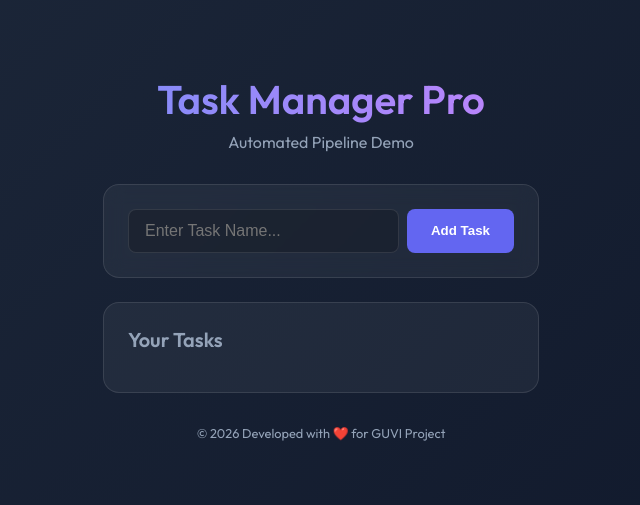
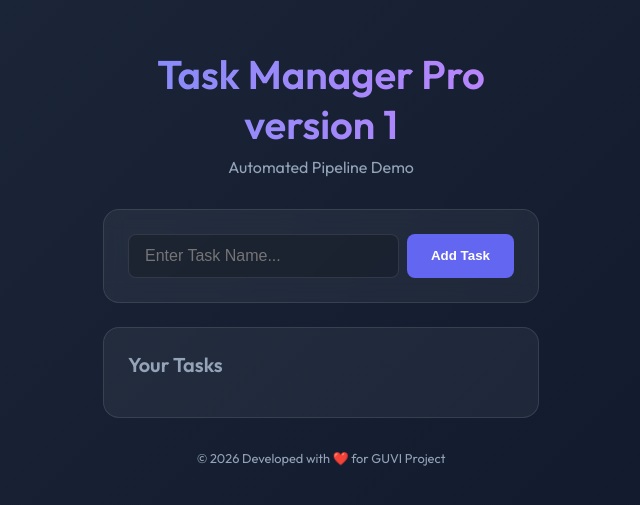
Before and after one commit to Tharun-Kumar-228/GUVI_PROJECT, a website: page public/index.html in a window 1280 px wide. Shown: the part 143-648 px from the top of the page, without its empty margins (319-959 px from the left). Drawn offline with Linux system fonts and the light colour scheme; no server answers.

Commit message:
GUVI_PROJECT

```diff
--- a/public/index.html
+++ b/public/index.html
@@ -10,7 +10,7 @@
 <body>
     <div class="container">
         <header>
-            <h1>Task Manager Pro</h1>
+            <h1>Task Manager Pro version 1</h1>
             <p>Automated Pipeline Demo</p>
         </header>
 
```
